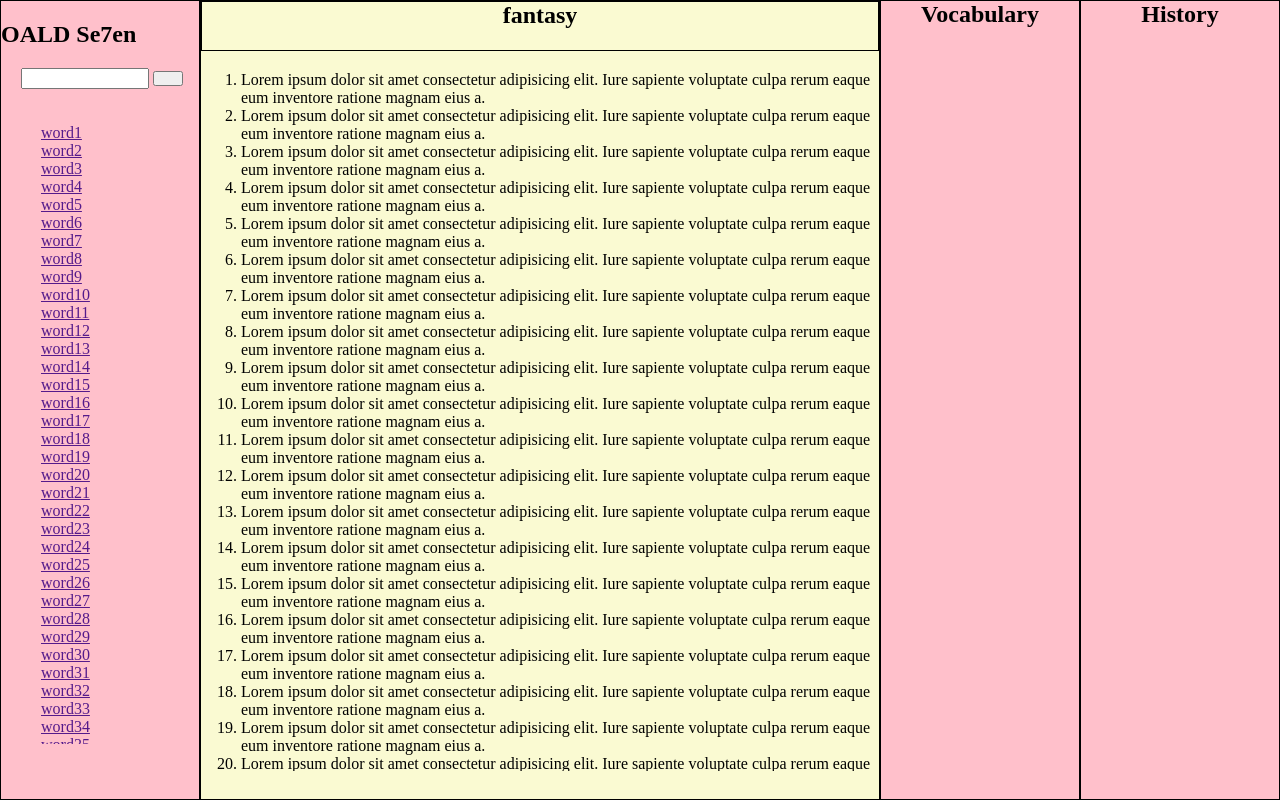
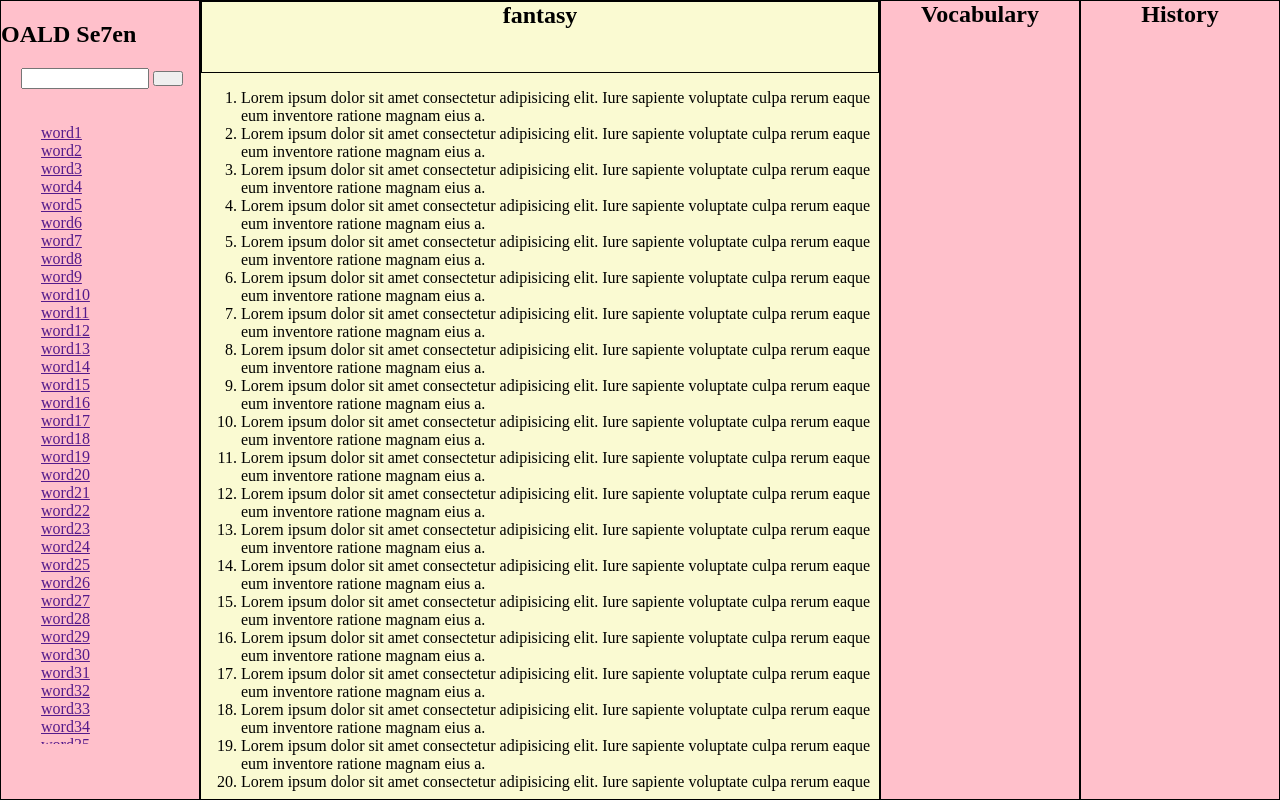
Before and after one commit to HakunoF/miao, a plain HTML site: page oald-layout-block.html in a window 1280 px wide. Drawn offline with Linux system fonts and the light colour scheme.

Commit message:
328assgnmtV6

```diff
--- a/oald-layout-block.html
+++ b/oald-layout-block.html
@@ -11,6 +11,7 @@
       margin: 0;
       padding: 0;
       height: 100vh;
+      min-width: 930px;
     }
 
     aside {
@@ -50,18 +51,15 @@
       box-sizing: border-box;
     }
 
-    main h2 {
+    .md1 {
       border: 1px solid black;
-      xborder-left: none;
-      xborder-top: none;
     }
 
 
     main {
       margin: 0;
-      height: 100vh;
-      xmin-width: 600px;
-      width: calc(100vw - 600px);
+      height: 100%;
+      width: calc(100% - 600px);
       background-color: lightgoldenrodyellow;
       margin-left: 200px;
       margin-top: -100vh;
@@ -69,8 +67,8 @@
       border: 1px solid black;
     }
 
-    ol {
-      height: calc(100vh - 100px);
+    .md2 {
+      height: calc(100vh - 80px);
       overflow-y: scroll;
     }
 
@@ -179,7 +177,10 @@
   </aside>
 
   <main>
-    <h2>fantasy</h2>
+    <div class="md1">
+      <h2>fantasy</h2>
+    </div>
+    <div class="md2">
     <ol>
       <li>Lorem ipsum dolor sit amet consectetur adipisicing elit. Iure sapiente voluptate culpa rerum eaque eum inventore ratione magnam eius a.</li>
       <li>Lorem ipsum dolor sit amet consectetur adipisicing elit. Iure sapiente voluptate culpa rerum eaque eum inventore ratione magnam eius a.</li>
@@ -215,6 +216,7 @@
 
 
     </ol>
+   </div>
   </main>
 
   <div class="voc">
```
